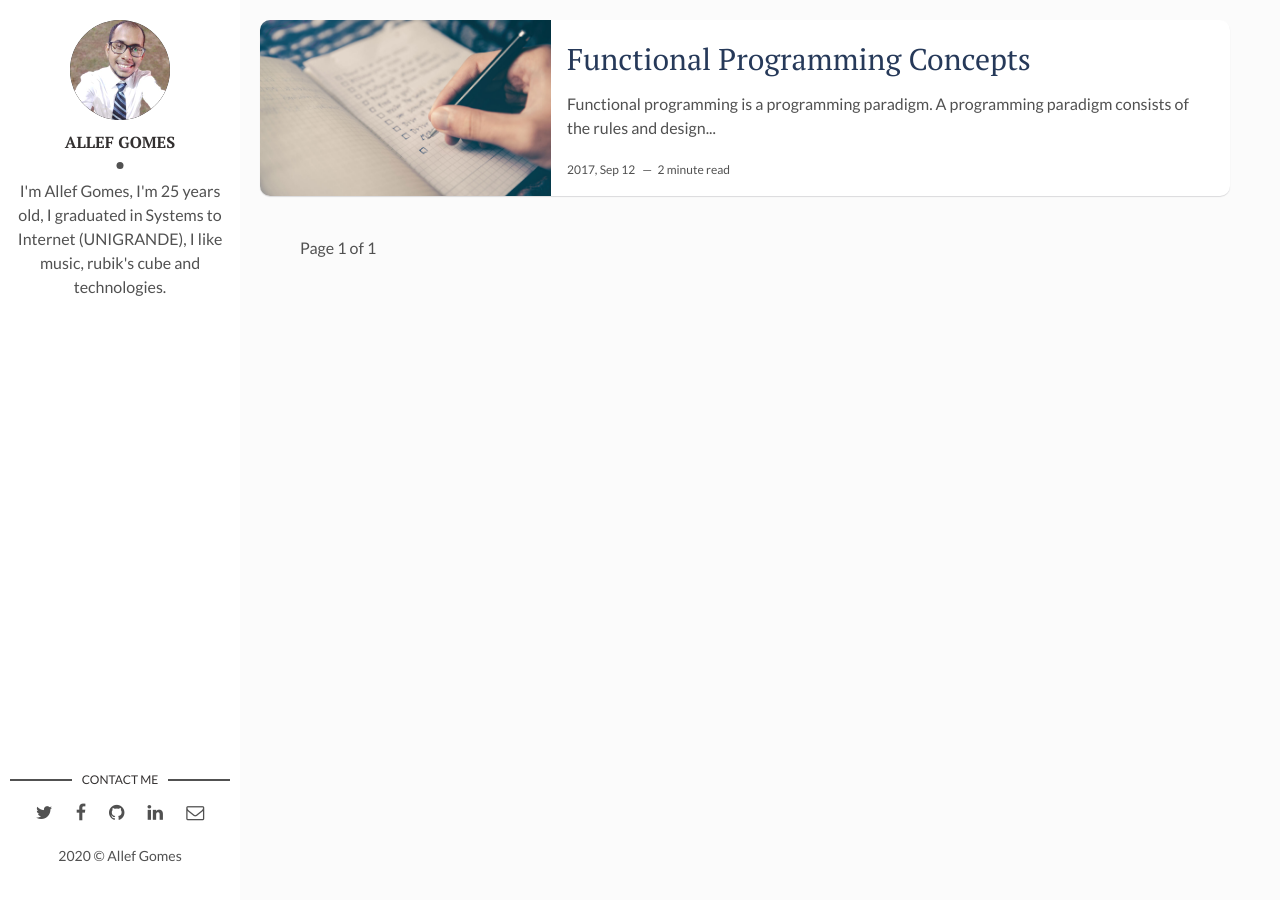
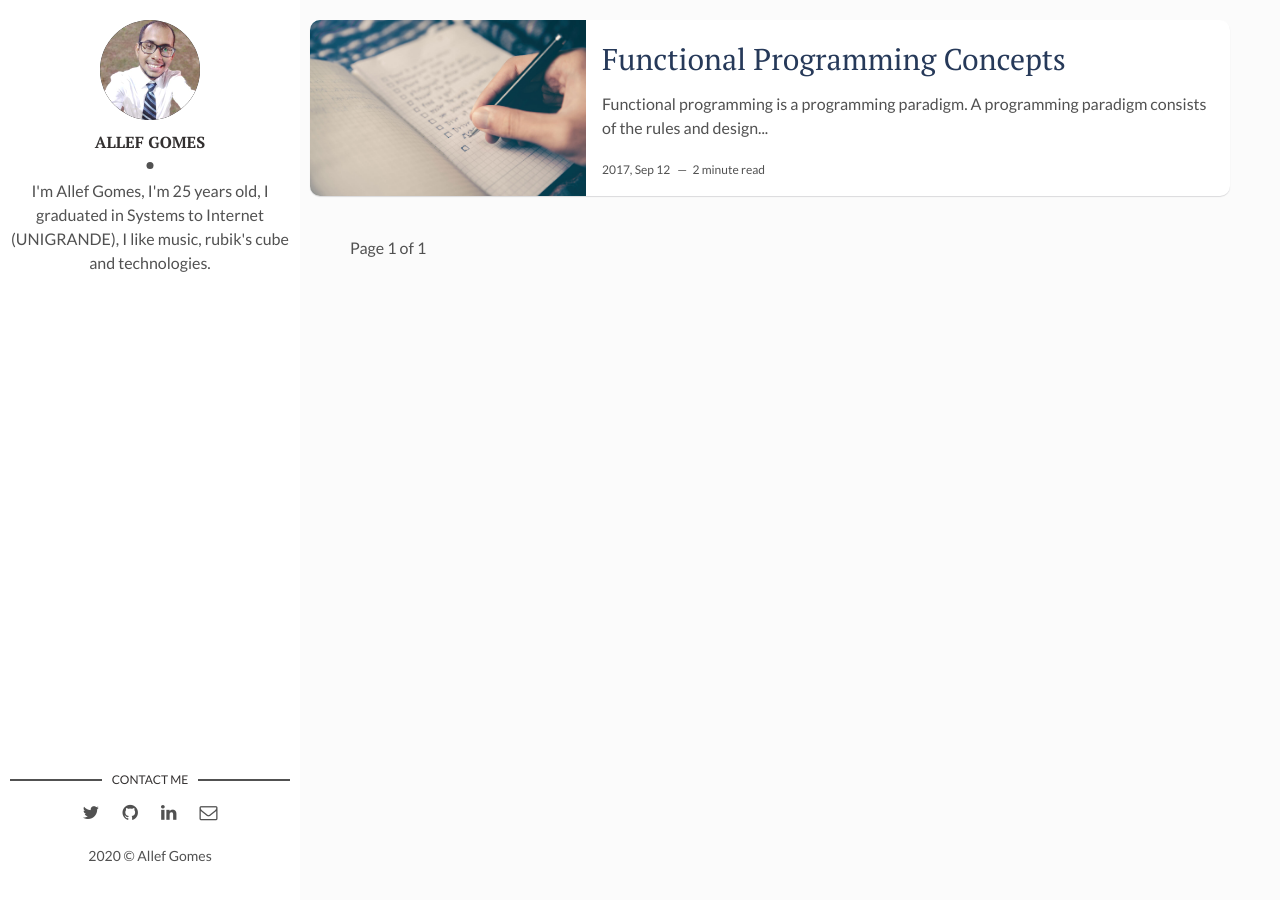
Before and after one commit to allefgomes/til, a Jekyll site: the page built from index.html, in a window 1280 px wide. Built offline with Jekyll 4.4.1, drawn with Linux system fonts in a browser that asks for light colours; the list of posts is cut into pages by our own code.

Commit message:
Fix sidebar width

```diff
--- a/_layouts/main.html
+++ b/_layouts/main.html
@@ -18,28 +18,18 @@
       <ul>
         {% if site.social-twitter %}
           <li><a href="https://twitter.com/{{ site.social-twitter }}" target="_blank"><i class="fa fa-twitter" aria-hidden="true"></i></a></li>
-        {% else %}
-          <li><a href="https://twitter.com/artemsheludko_" target="_blank"><i class="fa fa-twitter" aria-hidden="true"></i></a></li>
         {% endif %}
-        {% if site.social-facebook %}
-          <li><a href="https://facebook.com/{{ site.social-facebook }}" target="_blank"><i class="fa fa-facebook" aria-hidden="true"></i></a></li>
-        {% else %}
-          <li><a href="https://facebook.com/" target="_blank"><i class="fa fa-facebook" aria-hidden="true"></i></a></li>
-        {% endif %}
+
         {% if site.social-github %}
           <li class="github"><a href="http://github.com/{{site.social-github}}" target="_blank"><i class="fa fa-github"></i></a></li>
-        {% else %}
-          <li class="github"><a href="http://github.com/" target="_blank"><i class="fa fa-github" aria-hidden="true"></i></a></li>
         {% endif %}
+
         {% if site.social-linkedin %}
           <li class="linkedin"><a href="https://in.linkedin.com/in/{{site.social-linkedin}}" target="_blank"><i class="fa fa-linkedin"></i></a></li>
-        {% else %}
-          <li class="linkedin"><a href="https://in.linkedin.com/" target="_blank"><i class="fa fa-linkedin" aria-hidden="true"></i></a></li>
         {% endif %}
+
         {% if site.social-email %}
           <li class="email"><a href="mailto:{{site.social-email}}"><i class="fa fa-envelope-o"></i></a></li>
-        {% else %}
-          <li class="email"><a href="mailto:example.david@blog.com"><i class="fa fa-envelope-o" aria-hidden="true"></i></a></li>
         {% endif %}
       </ul>
     </section> <!-- End Section Contact -->
--- a/assets/css/main.css
+++ b/assets/css/main.css
@@ -930,7 +930,7 @@
   top: 0;
   left: 0;
   bottom: 0;
-  width: 240px;
+  width: 300px;
   height: 100%;
   padding: 20px 10px;
   background-color: #ffffff;
@@ -1002,7 +1002,7 @@
 
 .content-box {
   padding: 20px;
-  padding-left: 260px;
+  padding-left: 310px;
   display: -webkit-box;
   display: -webkit-flex;
   display: -ms-flexbox;
```
Also changed, not shown: 1 other file.
